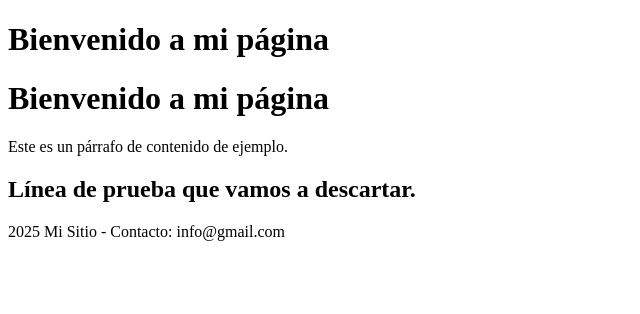
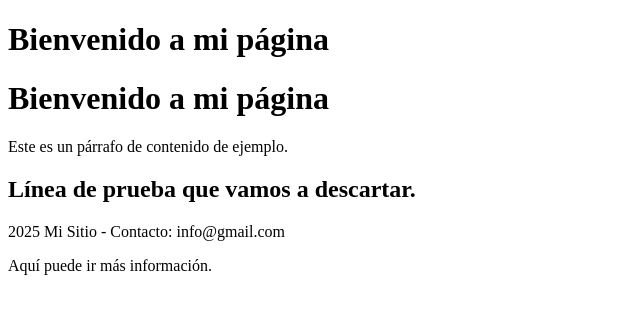
Before and after one commit to cscamachodiaz-boop/proyecto-git, a plain HTML site: page index.html in a window 1280 px wide. Shown: the whole page, without its empty margins (0-640 px from the left). Drawn offline with Linux system fonts and the light colour scheme.

Commit message:
Update index.html

```diff
--- a/index.html
+++ b/index.html
@@ -18,3 +18,4 @@
 
 </body>
 </html>
+<p>Aquí puede ir más información.</p>
```
